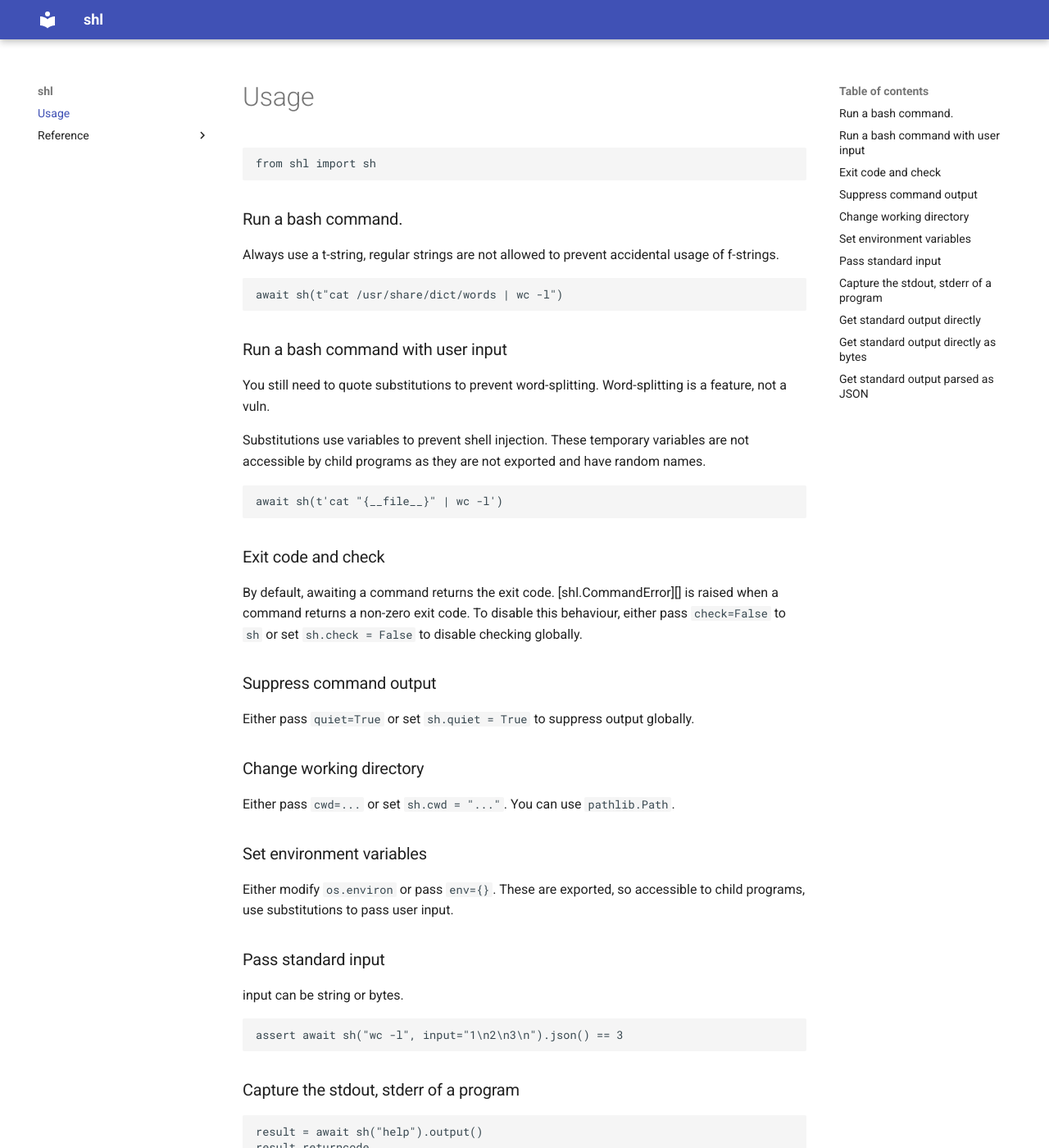
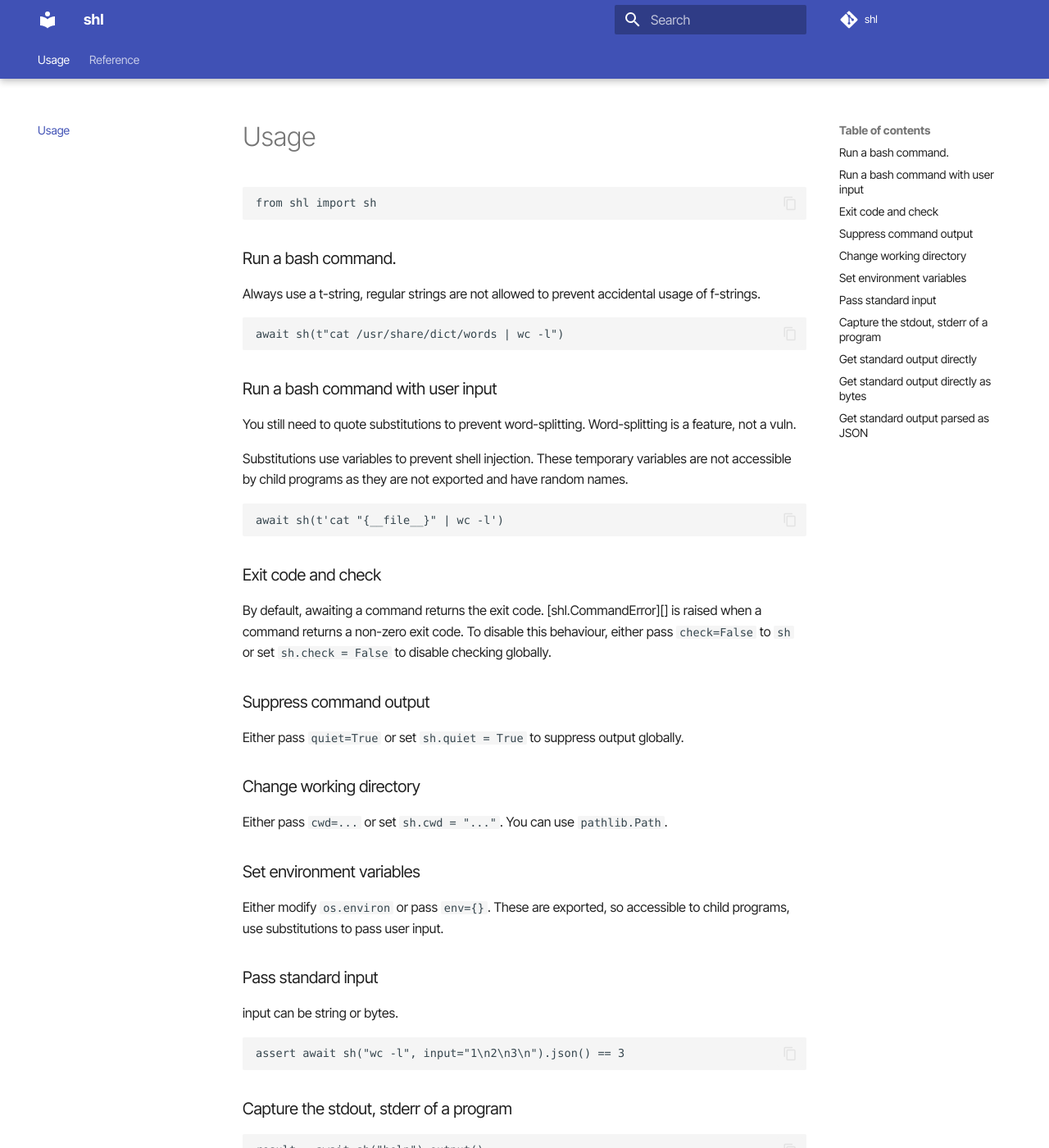
Before and after one commit to aspizu/tshu, an MkDocs documentation site: the page built from docs/usage.md, in a window 1280 px wide and 1400 px high. Shown: the whole window at 82% size. Built offline with MkDocs 1.6.1 and Material for MkDocs 9.7.7, drawn with Linux system fonts in a browser that asks for light colours; some web fonts are replaced; comment, search, counter and statistics services are not loaded.

```diff
--- /dev/null
+++ b/docs/index.md
@@ -0,0 +1 @@
+[**Usage**](usage.md)
--- a/mkdocs.yml
+++ b/mkdocs.yml
@@ -4,12 +4,33 @@ nav:
           - Command: reference/command.md
           - CompletedCommand: reference/completed-command.md
           - CommandError: reference/command-error.md
-
 site_name: shl
+repo_url: https://github.com/aspizu/shl
+repo_name: shl
+site_author: Priyanshu Dangare
 site_url: https://aspizu.github.io/shl
 theme:
     name: material
+    features:
+        - navigation.instant
+        - navigation.instant.prefetch
+        - navigation.instant.progress
+        - navigation.instant.preview
+        - navigation.tracking
+        - navigation.tabs
+        - navigation.tabs.sticky
+        - navigation.expand
+        - content.code.annotate
+        - toc.follow
+        - navigation.path
+        - navigation.top
+        - content.code.copy
+        - content.tabs.link
+    font:
+        text: Inter Tight
+        code: Cascadia Code
 plugins:
+    - search
     - mkdocstrings:
           handlers:
               python:
@@ -22,3 +43,9 @@ plugins:
 markdown_extensions:
     - pymdownx.highlight:
           default_lang: python
+extra:
+    social:
+        - icon: fontawesome/brands/github
+          link: https://github.com/aspizu
+        - icon: fontawesome/brands/discord
+          link: https://discord.gg/MMfMkRuhAf
```
